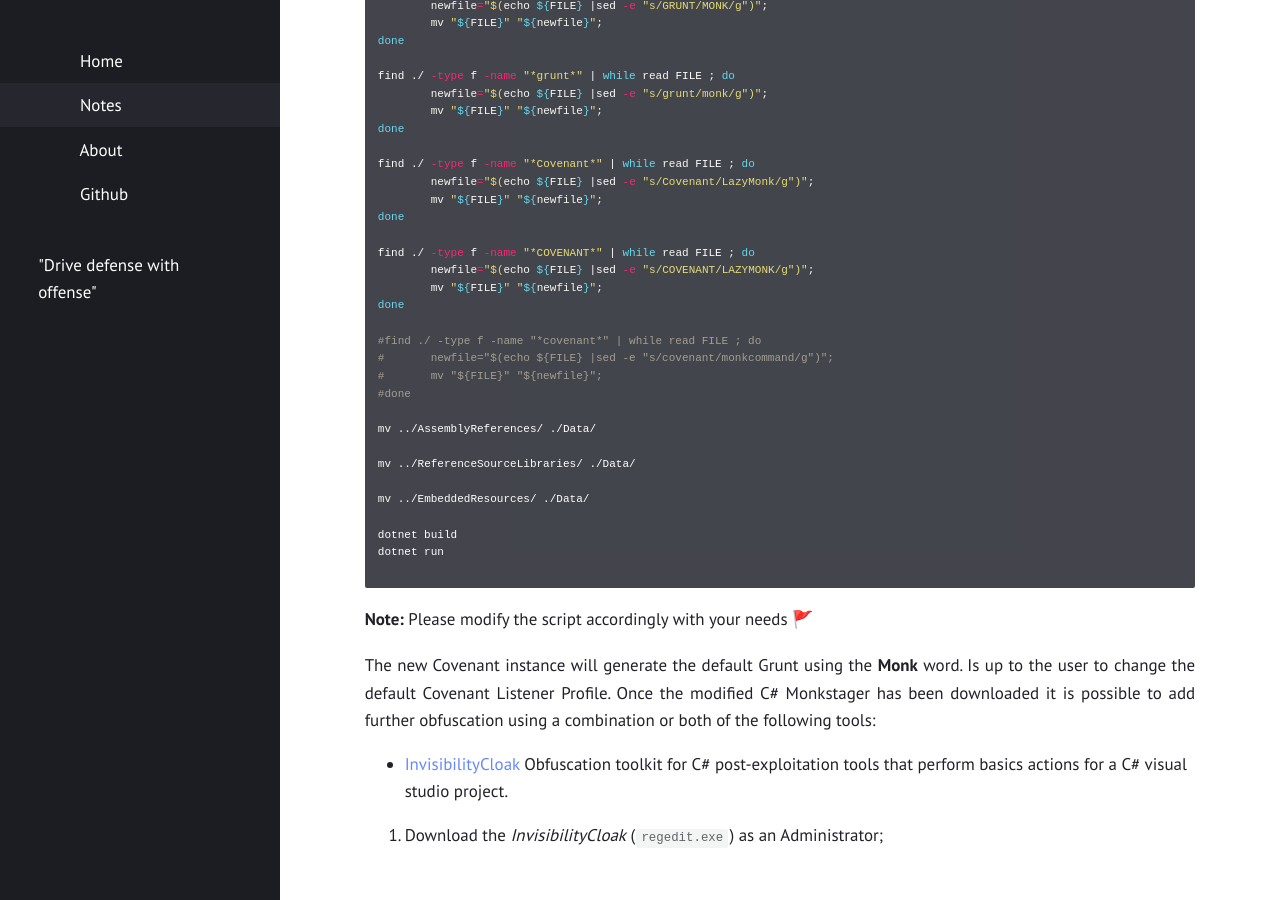
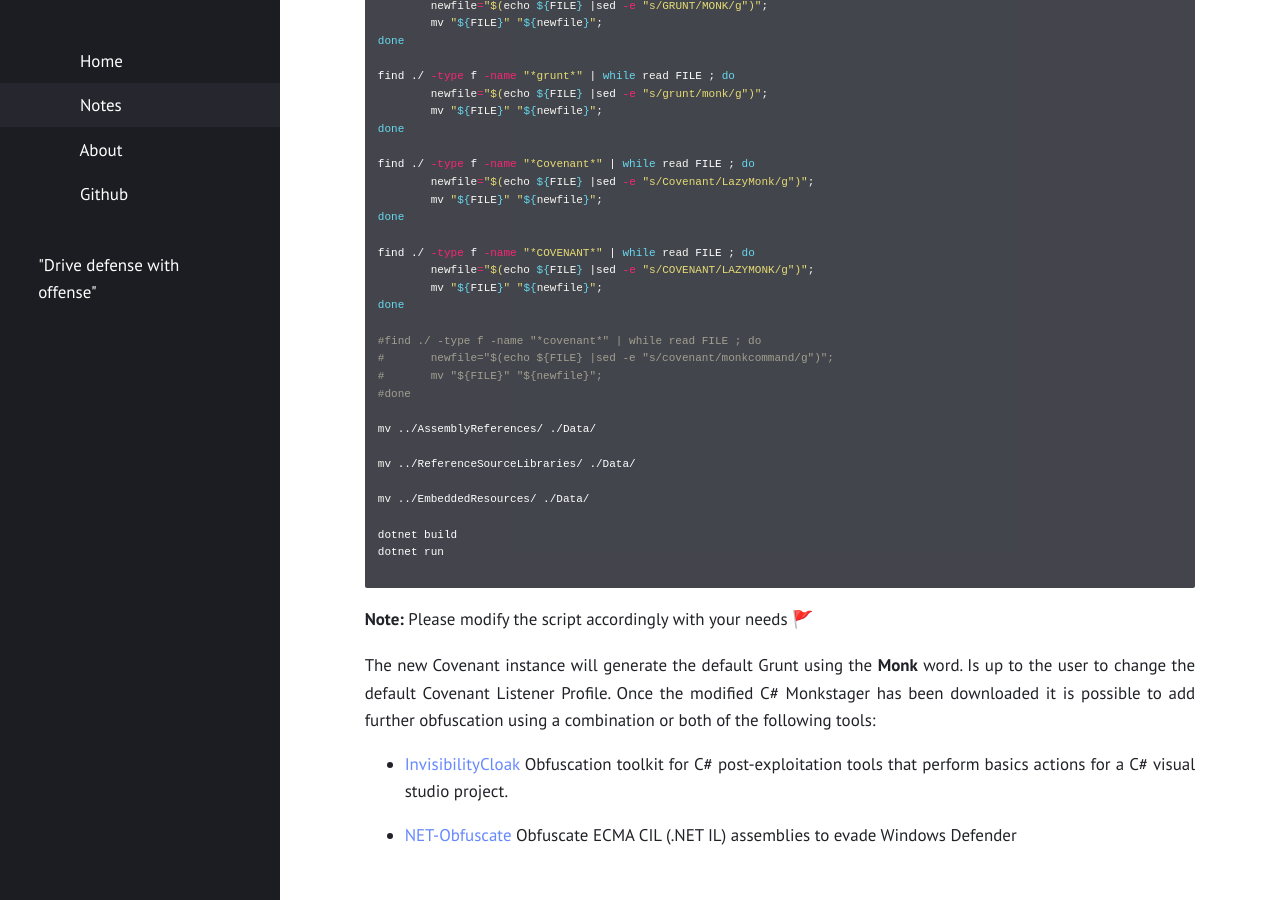
Before and after one commit to Fil88/Fil88.github.io, a Jekyll site: the page built from notes.md, in a window 1280 px wide and 900 px high, scrolled down 8593 px. Built offline with Jekyll 4.4.1, drawn with Linux system fonts in a browser that asks for light colours.

Commit message:
Update notes.md

```diff
--- a/notes.md
+++ b/notes.md
@@ -490,4 +490,4 @@
 - [InvisibilityCloak](https://github.com/xforcered/InvisibilityCloak) Obfuscation toolkit for C# post-exploitation tools that perform basics actions for a C# visual studio project.
 
 
-1. Download the _InvisibilityCloak_ (`regedit.exe`) as an Administrator;
+- [NET-Obfuscate](https://github.com/BinaryScary/NET-Obfuscate) Obfuscate ECMA CIL (.NET IL) assemblies to evade Windows Defender
```
